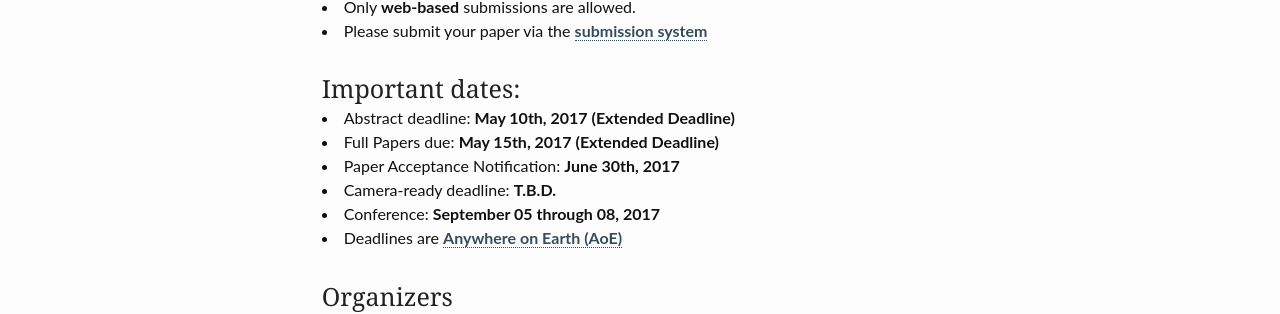
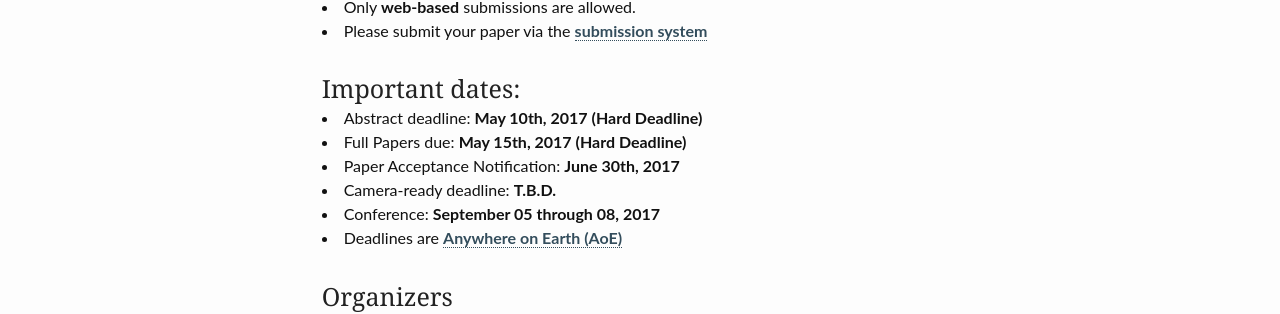
Before and after one commit to cluster17/cluster17.github.io, a Jekyll site: the page built from technical/index.md, in a window 1280 px wide and 900 px high, scrolled down 3045 px. Shown: the part 152-466 px from the top of the window. Built offline with Jekyll 4.4.1, drawn with Linux system fonts in a browser that asks for light colours.

Commit message:
Hard deadlines

```diff
--- a/technical/index.md
+++ b/technical/index.md
@@ -134,8 +134,8 @@ conform to the following Xplore layout, page limit, and font size.
 
 <h3>Important dates:</h3>
 
-<li>Abstract deadline: <b>May 10th, 2017 (Extended Deadline)</b></li>
-<li>Full Papers due: <b>May 15th, 2017 (Extended Deadline)</b></li>
+<li>Abstract deadline: <b>May 10th, 2017 (Hard Deadline)</b></li>
+<li>Full Papers due: <b>May 15th, 2017 (Hard Deadline)</b></li>
 <li>Paper Acceptance Notification: <b>June 30th, 2017</b></li>
 <li>Camera-ready deadline: <b>T.B.D.</b></li>
 <li>Conference: <b>September 05 through 08, 2017</b></li>
```
